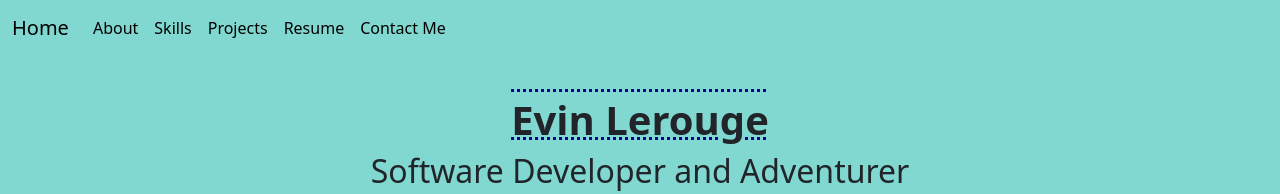
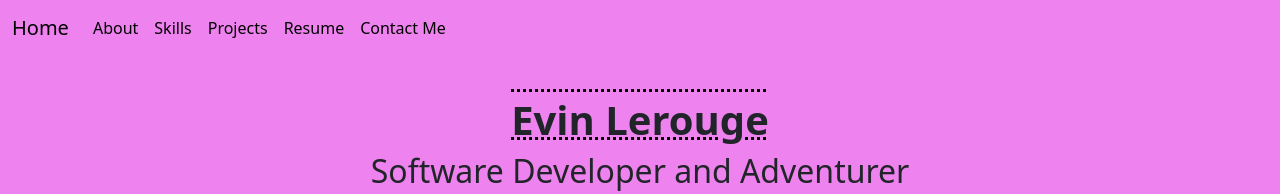
Before and after one commit to evrouge/React-Portfolio, a React (Create React App) app: page / in a window 1280 px wide. Shown: the top 194 px of the page. Built offline with nearby package versions, Linux system fonts and the light colour scheme.

Commit message:
cleaning up portfolio

```diff
--- a/src/App.css
+++ b/src/App.css
@@ -1,43 +1,3 @@
-/* .App {
-  text-align: center;
-}
-
-.App-logo {
-  height: 40vmin;
-  pointer-events: none;
-}
-
-@media (prefers-reduced-motion: no-preference) {
-  .App-logo {
-    animation: App-logo-spin infinite 20s linear;
-  }
-}
-
-.App-header {
-  background-color: #282c34;
-  min-height: 100vh;
-  display: flex;
-  flex-direction: column;
-  align-items: center;
-  justify-content: center;
-  font-size: calc(10px + 2vmin);
-  color: white;
-}
-
-.App-link {
-  color: #61dafb;
-}
-
-@keyframes App-logo-spin {
-  from {
-    transform: rotate(0deg);
-  }
-
-  to {
-    transform: rotate(360deg);
-  }
-} */
-
 .helens {
   height: 40%;
   width: 40%;
@@ -69,12 +29,12 @@
 }
 
 body {
-  background: #81D8D0 !important;
+  background: #EE82EE !important;
 }
 
 h1 {
   font-weight: bold !important;
-  text-decoration: 3px dotted darkblue overline underline !important;
+  text-decoration: 3px dotted black overline underline !important;
   margin-top: 1rem !important;
 }
 
@@ -145,7 +105,6 @@
   }
 }
 
-
 .projectt {
   font-family: Impact, Haettenschweiler, 'Arial Narrow Bold', sans-serif;
   font-weight: bold;
--- a/src/index.js
+++ b/src/index.js
@@ -1,6 +1,6 @@
 import React from 'react';
 import ReactDOM from 'react-dom/client';
-import './index.css';
+// import './index.css';
 import App from './App';
 import reportWebVitals from './reportWebVitals';
 
```
Also changed, not shown: src/index.css (deleted, +0 -13 lines), 1 other file (tests, documents, lock files or other folders).
